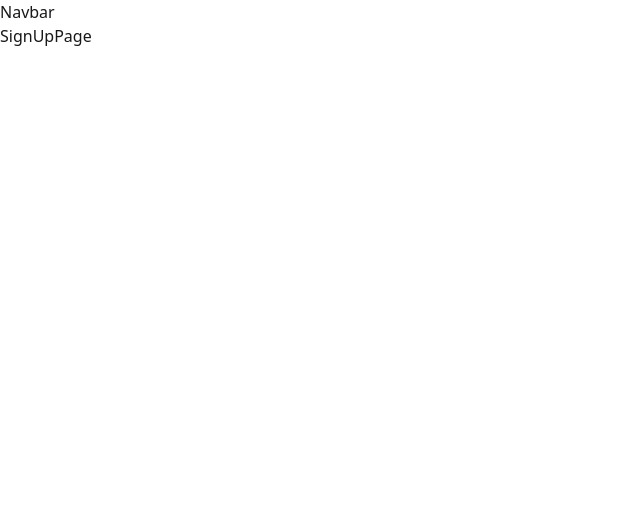
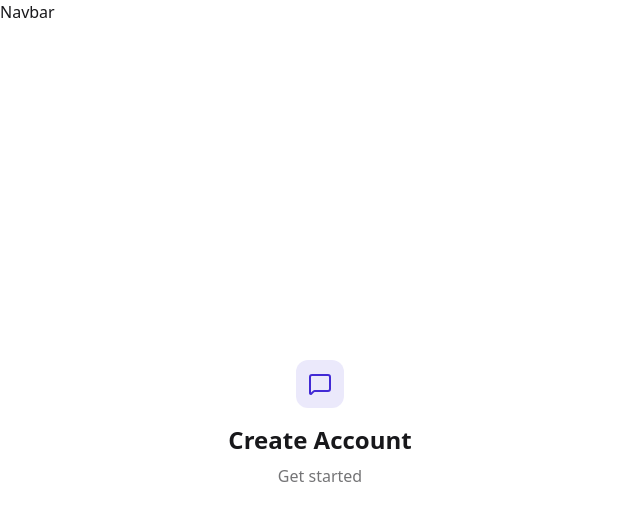
Before and after one commit to awesomesocks123/chat, a React (Vite) app in the folder frontend/: page /signup in a window 1280 px wide. Shown: the top 520 px of the page, without its empty margins (0-640 px from the left). Built offline with nearby package versions, Linux system fonts and the light colour scheme; no server answers.

Commit message:
signup page

```diff
--- a/frontend/src/App.jsx
+++ b/frontend/src/App.jsx
@@ -2,7 +2,7 @@
 import { Navbar } from "./components/Navbar";
 import { Routes, Route, Navigate } from "react-router-dom";
 import { HomePage } from "./pages/HomePage";
-import { SignUpPage } from "./pages/SignUpPage";
+import SignUpPage from "./pages/SignUpPage";
 import { LoginPage } from "./pages/LoginPage";
 import { SettingsPage } from "./pages/SettingsPage";
 import { ProfilePage } from "./pages/ProfilePage";
--- a/frontend/src/pages/SignUpPage.jsx
+++ b/frontend/src/pages/SignUpPage.jsx
@@ -1,5 +1,36 @@
-import React from "react";
+import { useState } from "react";
+import { useAuthStore } from "../store/useAuthStore.js";
+import { MessageSquare } from "lucide-react";
+const SignUpPage = () => {
+  // const [showPassword, setShowPassword] = useState(false);
+  // const [formData, setFormData] = useState({
+  //   fullName: "",
+  //   email: "",
+  //   password: "",
+  // });
+  // const { signup, isSigningUp } = useAuthStore();
 
-export const SignUpPage = () => {
-  return <div>SignUpPage</div>;
+  // const validateForm = () => {};
+  // const handleSubmit = (e) => {
+  //   e.preventDefault();
+  // };
+
+  return (
+    <div className="min-h-screen grid lg:grid-cols-2">
+      {/* Left side */}
+      <div className="flex flex-col justify-center items-center p-6 sm:p-12">
+        <div className="w-full max-w-md space-y-8">
+          <div className="flex flex-col items-center gap-2 group">
+            <div className="size-12 rounded-xl bg-primary/10 flex items-center justify-center group-hover:bg-primary/20 transition colors">
+              <MessageSquare className="size-6 text-primary" />
+            </div>
+            <h1 className="text-2xl font-bold mt-2">Create Account</h1>
+            <p className="text-base-content/60">Get started</p>
+          </div>
+        </div>
+      </div>
+    </div>
+  );
 };
+
+export default SignUpPage;
--- a/frontend/src/store/useAuthStore.js
+++ b/frontend/src/store/useAuthStore.js
@@ -19,4 +19,5 @@
       set({ isCheckingAuth: false });
     }
   },
+  signup: async (data) => {},
 }));
```
